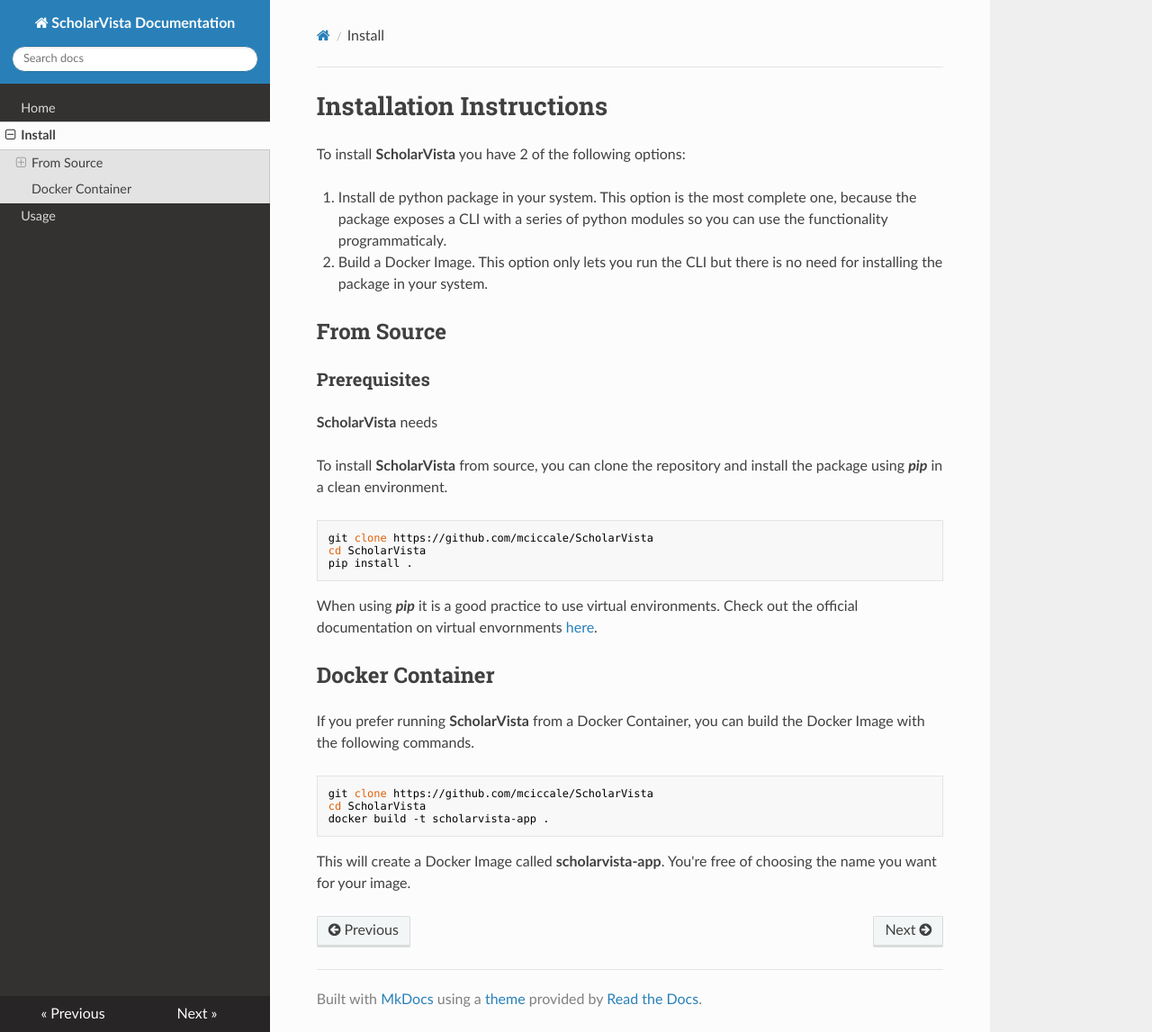
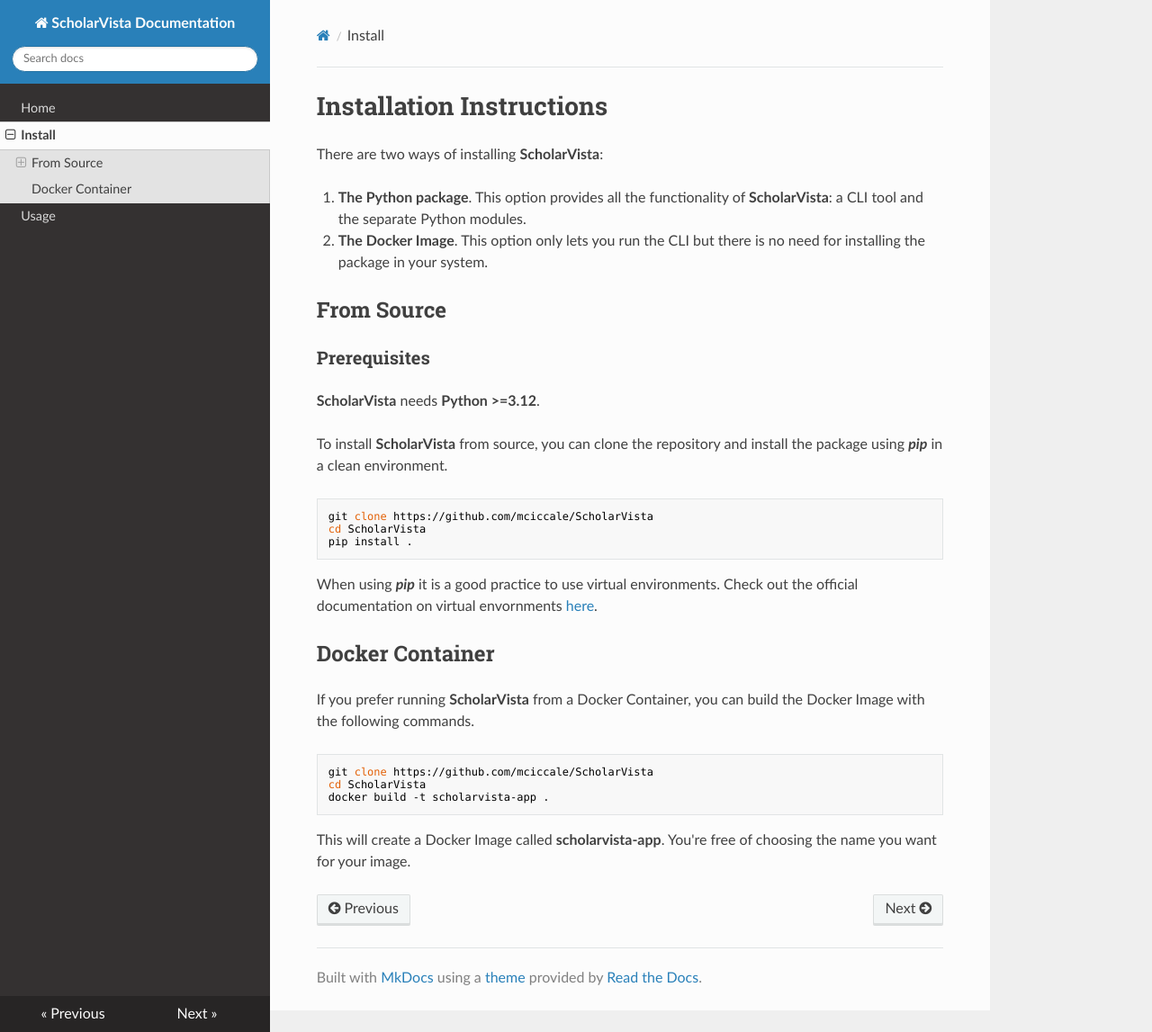
Before and after one commit to mciccale/ScholarVista, an MkDocs documentation site: the page built from docs/install.md, in a window 1280 px wide and 1147 px high. Shown: the whole window at 90% size. Built offline with MkDocs 1.6.1, drawn with Linux system fonts in a browser that asks for light colours; nearby versions of some CDN libraries.

Commit message:
documented the requirements and installation

```diff
--- a/docs/install.md
+++ b/docs/install.md
@@ -1,16 +1,16 @@
 # Installation Instructions
 
-To install **ScholarVista** you have 2 of the following options:
+There are two ways of installing **ScholarVista**:
 
-1. Install de python package in your system. This option is the most complete one, because the package exposes a CLI with a series of python modules so you can use the functionality programmaticaly.
+1. **The Python package**. This option provides all the functionality of **ScholarVista**: a CLI tool and the separate Python modules.
 
-2. Build a Docker Image. This option only lets you run the CLI but there is no need for installing the package in your system.
+2. **The Docker Image**. This option only lets you run the CLI but there is no need for installing the package in your system.
 
 ## From Source
 
 ### Prerequisites
 
-**ScholarVista** needs
+**ScholarVista** needs **Python >=3.12**.
 
 To install **ScholarVista** from source, you can clone the repository and install the package using **_pip_** in a clean environment.
 
```
Also changed, not shown: README.md (+8 -2 lines), docs/index.md (+5 -0 lines).
